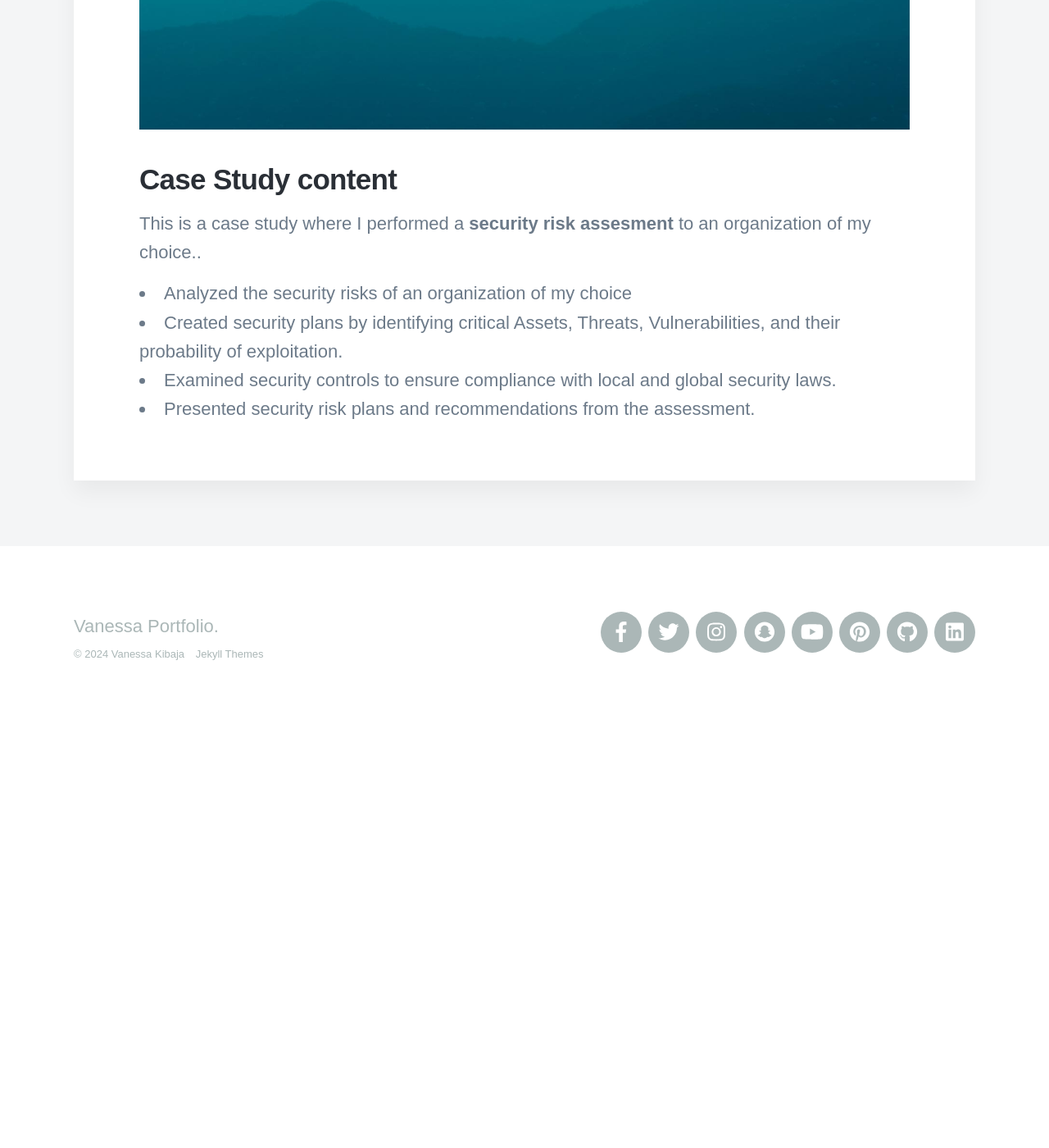
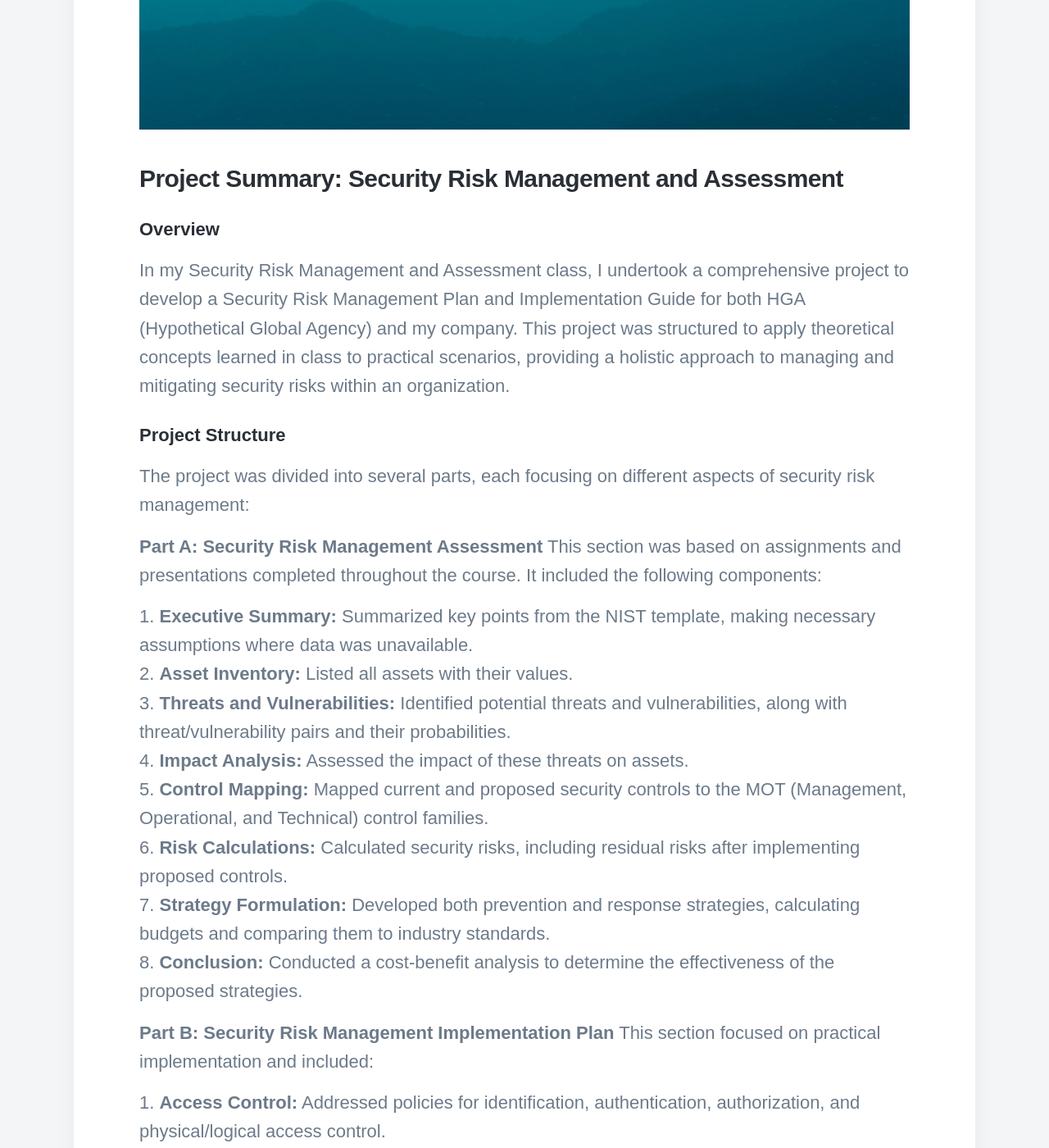
Before and after one commit to vkibaja/vkibaja.github.io, a Jekyll site: the page built from _projects/2024-07-22-Security-Risk-Assesment-project.md, in a window 1280 px wide and 1400 px high, scrolled down 973 px. Shown: the whole window at 82% size. Built offline with Jekyll 4.4.1, drawn with Linux system fonts in a browser that asks for light colours; nearby versions of some CDN libraries; some web fonts are replaced; before the commit the page ends 1857 px from its top, so only the background shows below that; some of the changed text lies outside the part shown.

Commit message:
Update 2024-07-22-Security-Risk-Assesment-project.md

```diff
--- a/_projects/2024-07-22-Security-Risk-Assesment-project.md
+++ b/_projects/2024-07-22-Security-Risk-Assesment-project.md
@@ -8,11 +8,51 @@ featured_image: '/images/demo/demo-square.jpg'
 
 ![](/images/demo/demo-landscape.jpg)
 
-## Case Study content
+### Project Summary: Security Risk Management and Assessment
 
-This is a case study where I performed a **security risk assesment** to an organization of my choice..
+#### Overview
+In my Security Risk Management and Assessment class, I undertook a comprehensive project to develop a Security Risk Management Plan and Implementation Guide for both HGA (Hypothetical Global Agency) and my company. This project was structured to apply theoretical concepts learned in class to practical scenarios, providing a holistic approach to managing and mitigating security risks within an organization.
 
-* Analyzed the security risks of an organization of my choice
-* Created security plans by identifying critical Assets, Threats, Vulnerabilities, and their probability of exploitation.
-* Examined security controls to ensure compliance with local and global security laws.
-* Presented security risk plans and recommendations from the assessment.
+#### Project Structure
+The project was divided into several parts, each focusing on different aspects of security risk management:
+
+**Part A: Security Risk Management Assessment**
+This section was based on assignments and presentations completed throughout the course. It included the following components:
+1. **Executive Summary:** Summarized key points from the NIST template, making necessary assumptions where data was unavailable.
+2. **Asset Inventory:** Listed all assets with their values.
+3. **Threats and Vulnerabilities:** Identified potential threats and vulnerabilities, along with threat/vulnerability pairs and their probabilities.
+4. **Impact Analysis:** Assessed the impact of these threats on assets.
+5. **Control Mapping:** Mapped current and proposed security controls to the MOT (Management, Operational, and Technical) control families.
+6. **Risk Calculations:** Calculated security risks, including residual risks after implementing proposed controls.
+7. **Strategy Formulation:** Developed both prevention and response strategies, calculating budgets and comparing them to industry standards.
+8. **Conclusion:** Conducted a cost-benefit analysis to determine the effectiveness of the proposed strategies.
+
+**Part B: Security Risk Management Implementation Plan**
+This section focused on practical implementation and included:
+1. **Access Control:** Addressed policies for identification, authentication, authorization, and physical/logical access control.
+2. **Network Infrastructure Security:** Covered enclave protection, firewalls, routers, and overall network security management.
+3. **Database Security:** Included user authentication, data integrity, auditing, and backup/recovery measures.
+4. **Application Development Security:** Discussed program management, data handling, cryptography, and secure development practices.
+5. **Wireless Security:** Examined security measures for various wireless networks and devices.
+6. **Cybersecurity Workforce:** Assessed the existing cybersecurity roles and tasks, recommending necessary enhancements.
+7. **Risk Ranking:** Ranked asset and vulnerability risks across different security areas.
+
+**Part C: Security Risk Management Recommendations**
+This section provided a comprehensive list of recommended controls, methods, and policies based on the risk management analysis. It included:
+1. **Implementation Costs and Benefits:** Detailed the costs and benefits of proposed security measures.
+2. **Comparative Analysis:** Compared the security budgets and risk improvement metrics between HGA and my company, adjusted for industry-specific factors.
+
+**Part D: Appendices**
+Included detailed risk calculations, network topology diagrams, and additional data or analyses not covered in the main sections.
+
+#### Key Deliverables
+The final deliverables included a well-structured MS-Word document with all the required sections, tables, and figures. It also featured an executive presentation summarizing the key findings and recommendations, comparing the security risk management strategies of HGA and my company.
+
+#### Learning Outcomes
+This project allowed me to apply theoretical knowledge to real-world scenarios, enhancing my understanding of:
+- Identifying and assessing security risks.
+- Developing and implementing effective security controls.
+- Performing cost-benefit analyses to determine the best risk management strategies.
+- Preparing comprehensive security documentation and presentations.
+
+Overall, this project was a valuable learning experience, equipping me with practical skills in security risk management and assessment.
```
